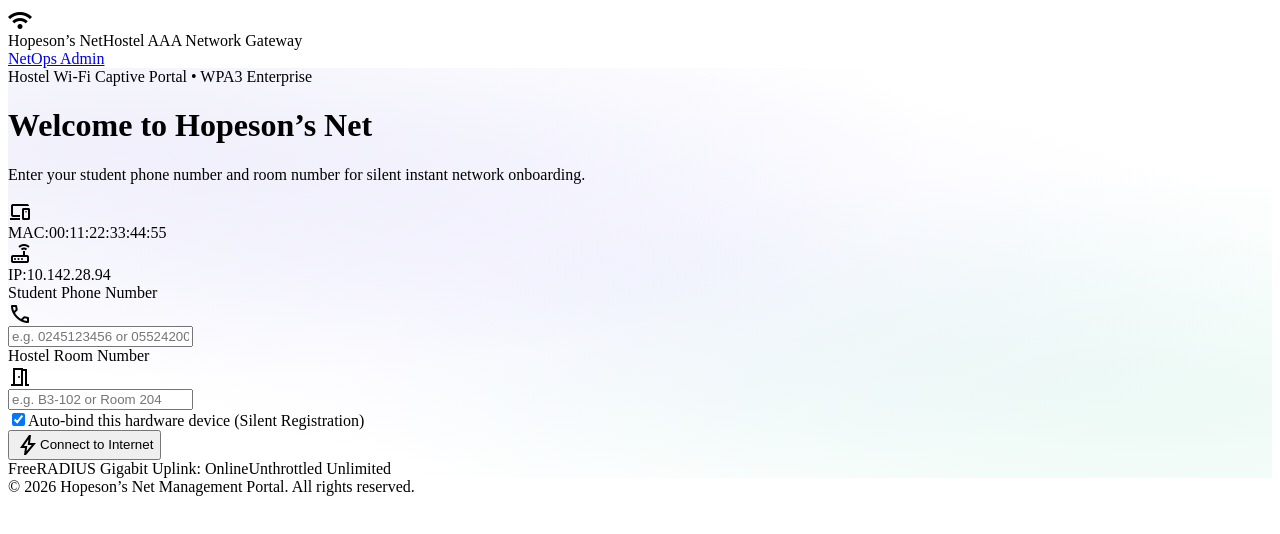
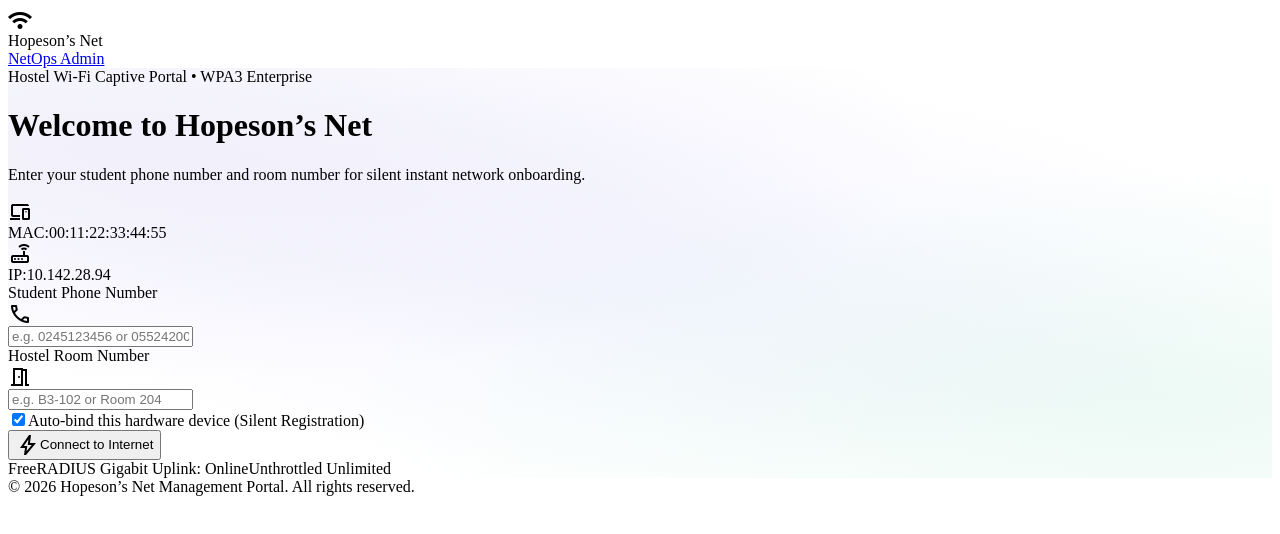
Before and after one commit to h0peson1/HostelBilling, a Next.js app: page / in a window 1280 px wide. Shown: the top 534 px of the page. Built offline with nearby package versions, Linux system fonts and the light colour scheme.

Commit message:
Remove Hostel AAA Network Gateway subtitle from captive portal header

```diff
--- a/app/page.tsx
+++ b/app/page.tsx
@@ -265,7 +265,6 @@
               <span className="text-lg font-bold text-indigo-900 tracking-tight block leading-tight">
                 Hopeson’s Net
               </span>
-              <span className="text-xs text-slate-500 block">Hostel AAA Network Gateway</span>
             </div>
           </div>
           <div className="flex items-center gap-2">
```
